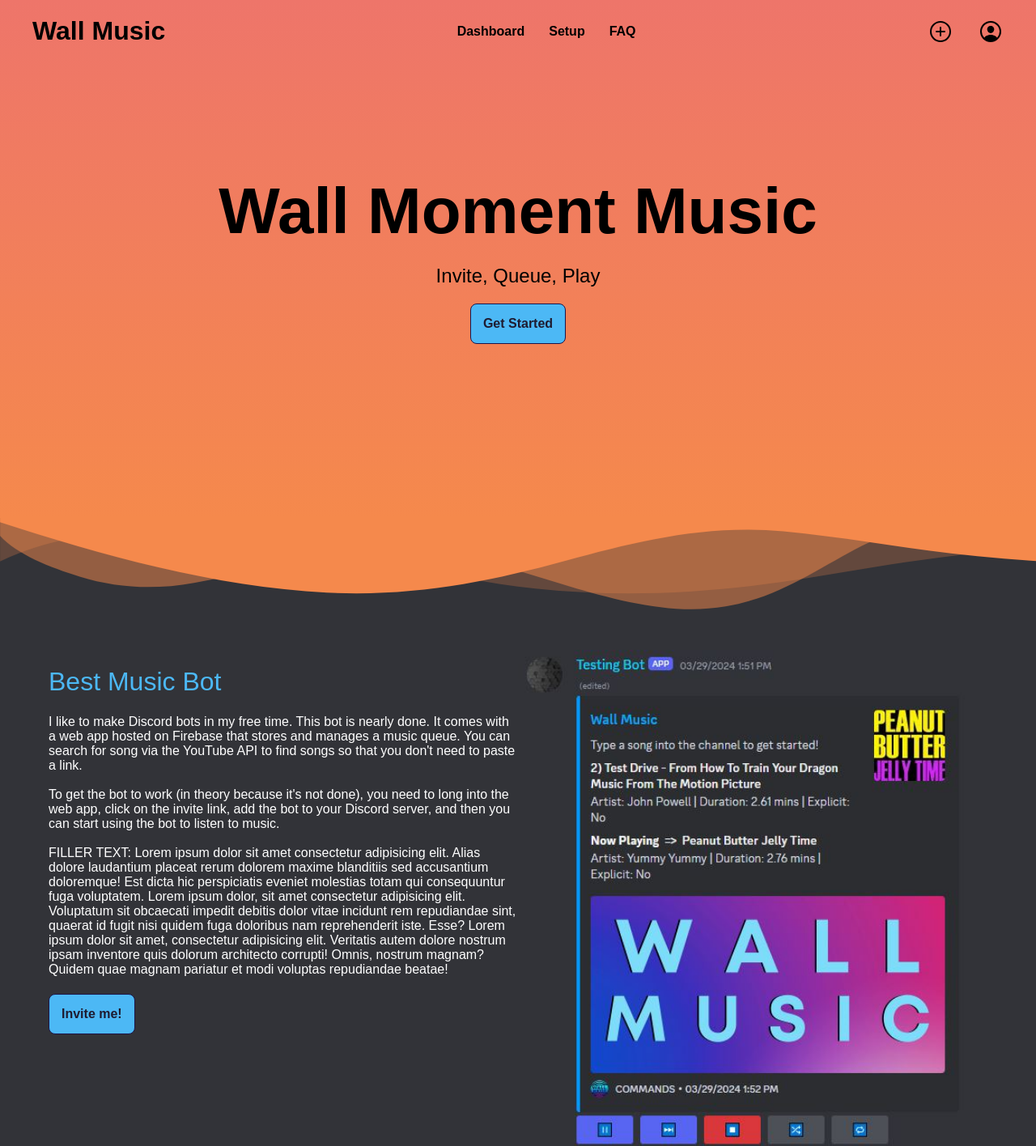
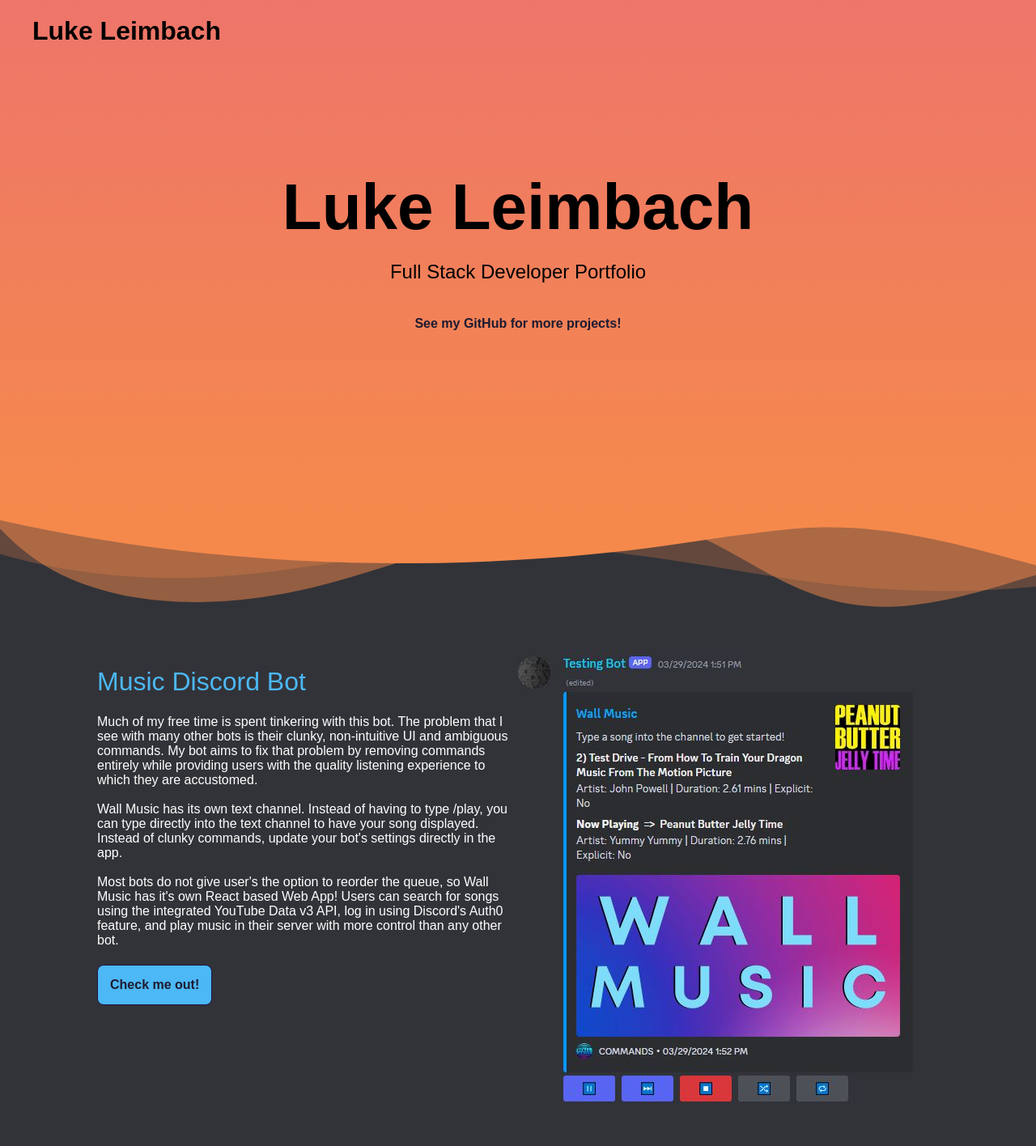
Before and after one commit to LukeLeimbach/WebDesignHomework, a plain HTML site: page Assignment12/index.html in a window 1280 px wide. Shown: the whole page at 81% size. Drawn offline with nearby package versions, Linux system fonts and the light colour scheme.

Commit message:
Update Assignment 12 - NON SCHOOL RELATED

```diff
--- a/Assignment12/index.html
+++ b/Assignment12/index.html
@@ -2,7 +2,7 @@
 <html lang="en">
 <head>
   <meta charset="utf-8">
-  <title>Wall Music</title>
+  <title>Luke Leimbach</title>
   <link href="./style.css" rel="stylesheet" />
   <!-- Ionicons for nice UI -->
   <script type="module" src="https://unpkg.com/ionicons@7.1.0/dist/ionicons/ionicons.esm.js"></script>
@@ -10,21 +10,13 @@
 </head>
 <body class="blue">
   <div class="header">
-    <h1 class="header-text">Wall Music</h1>
-    <div class="header-sub-container">
-      <h4 class="header-text">Dashboard</h4>
-      <h4 class="header-text">Setup</h4>
-      <h4 class="header-text">FAQ</h4>
-    </div>
-    <div class="header-sub-container">
-      <ion-icon name="add-circle-outline" size="large"></ion-icon>
-      <ion-icon name="person-circle-outline" size="large"></ion-icon>
-    </div>
+    <h1 class="header-text">Luke Leimbach</h1>
   </div>
   <div class="splash-top-container">
-    <h1>Wall Moment Music</h1>
-    <h2>Invite, Queue, Play</h2>
-    <div class="button"><h4>Get Started</h4></div>
+    <h1>Luke Leimbach</h1>
+    <h2>Full Stack Developer Portfolio</h2>
+    <h4><a target="_blank" href="https://www.github.com/LukeLeimbach">See my GitHub for more projects!</a></h4>
+    <!-- <div class="button"><h4>Get Started</h4></div> -->
   </div>
 
   <!-- Bottom colorful transition -->
@@ -39,18 +31,31 @@
   <div class="lower-container">
     <div class="lower-item-container">
       <div class="lower-item-text-container">
-        <h1 class="lower-title">Best Music Bot</h1>
-        <h4 class="lower-text">I like to make Discord bots in my free time. This bot is nearly done. It comes with a web app hosted on Firebase that stores and manages a music queue. You can search for song via the YouTube API to find songs so that you don't need to paste a link.<br><br>
-          To get the bot to work (in theory because it's not done), you need to long into the web app, click on the invite link, add the bot to your Discord server, and then you can start using the bot to listen to music.<br><br>
-          FILLER TEXT: Lorem ipsum dolor sit amet consectetur adipisicing elit. Alias dolore laudantium placeat rerum dolorem maxime blanditiis sed accusantium doloremque! Est dicta hic perspiciatis eveniet molestias totam qui consequuntur fuga voluptatem. Lorem ipsum dolor, sit amet consectetur adipisicing elit. Voluptatum sit obcaecati impedit debitis dolor vitae incidunt rem repudiandae sint, quaerat id fugit nisi quidem fuga doloribus nam reprehenderit iste. Esse? Lorem ipsum dolor sit amet, consectetur adipisicing elit. Veritatis autem dolore nostrum ipsam inventore quis dolorum architecto corrupti! Omnis, nostrum magnam? Quidem quae magnam pariatur et modi voluptas repudiandae beatae!</h4>
-        <div class="button"><h4>Invite me!</h4></div>
+        <h1 class="lower-title">Music Discord Bot</h1>
+        <h4 class="lower-text">
+          Much of my free time is spent tinkering with this bot. The problem that I
+          see with many other bots is their clunky, non-intuitive UI and ambiguous
+          commands. My bot aims to fix that problem by removing commands entirely
+           while providing users with the
+          quality listening experience to which they are accustomed.
+          <br><br>
+          Wall Music has its own text channel. Instead of having to type /play,
+          you can type directly into the text channel to have your song displayed.
+          Instead of clunky commands, update your bot's settings directly in the app.
+          <br><br>
+          Most bots do not give user's the option to reorder the queue, so Wall Music
+          has it's own React based Web App! Users can search for songs
+          using the integrated YouTube Data v3 API, log in using Discord's Auth0
+          feature, and play music in their server with more control than any other bot.
+
+        </h4>
+        <a href="https://github.com/LukeLeimbach/music-discord-bot" target="_blank"><div class="button"><h4 class="button-text">Check me out!</h4></div></a>
       </div>
-      <img src="./img/discord_bot.JPG">
+      <img src="./img/discord_bot.JPG" alt="Preview of Wall Music Bot's Embed">
     </div>
   </div>
 
   <!-- Script to update the scrollbar color based on the user's scroll state -->
-  <!-- Not too sure how I like the effect, but it took forever so I'm keeping it -->
   <script>
     document.addEventListener('DOMContentLoaded', function () {
       const rootStyle = document.documentElement.style;
--- a/Assignment12/style.css
+++ b/Assignment12/style.css
@@ -81,6 +81,10 @@ ion-icon:active {
   cursor: pointer;
 }
 
+.github-link {
+
+}
+
 .splash-top-container {
   display: flex;
   flex-direction: column;
@@ -105,10 +109,11 @@ ion-icon:active {
   width: fit-content;
 }
 
-.button > h4 {
+.button-text, a {
   margin: 0;
   font-weight: 700;
   color: var(--dark-hover);
+  text-decoration: none;
 }
 
 .button:hover,
@@ -122,7 +127,7 @@ ion-icon:active {
   display: flex;
   flex-wrap: nowrap;
   flex-direction: column;
-  margin: 40px 60px;
+  margin: 40px 120px;
 }
 
 .lower-item-container {
@@ -161,6 +166,7 @@ ion-icon:active {
   height: 123px;
   transform: rotateY(180deg);
   z-index: -10;
+  transform: translate(0, -3px);
 }
 
 .custom-shape-divider-top-1713729245 .shape-fill {
@@ -182,3 +188,11 @@ ion-icon:active {
 .lower {
   margin-bottom: 100vh;
 }
+
+a {
+  margin: 0;
+  padding: 0;
+  width: fit-content;
+  height: fit-content;
+  text-decoration: none;
+}
```
